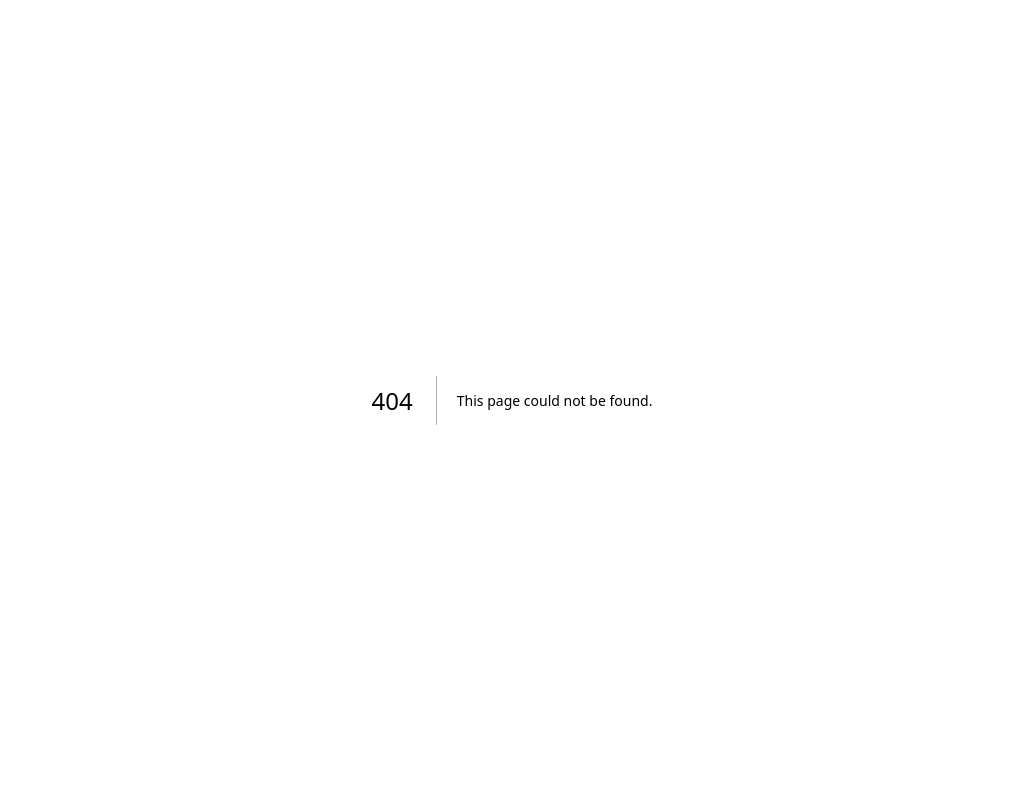
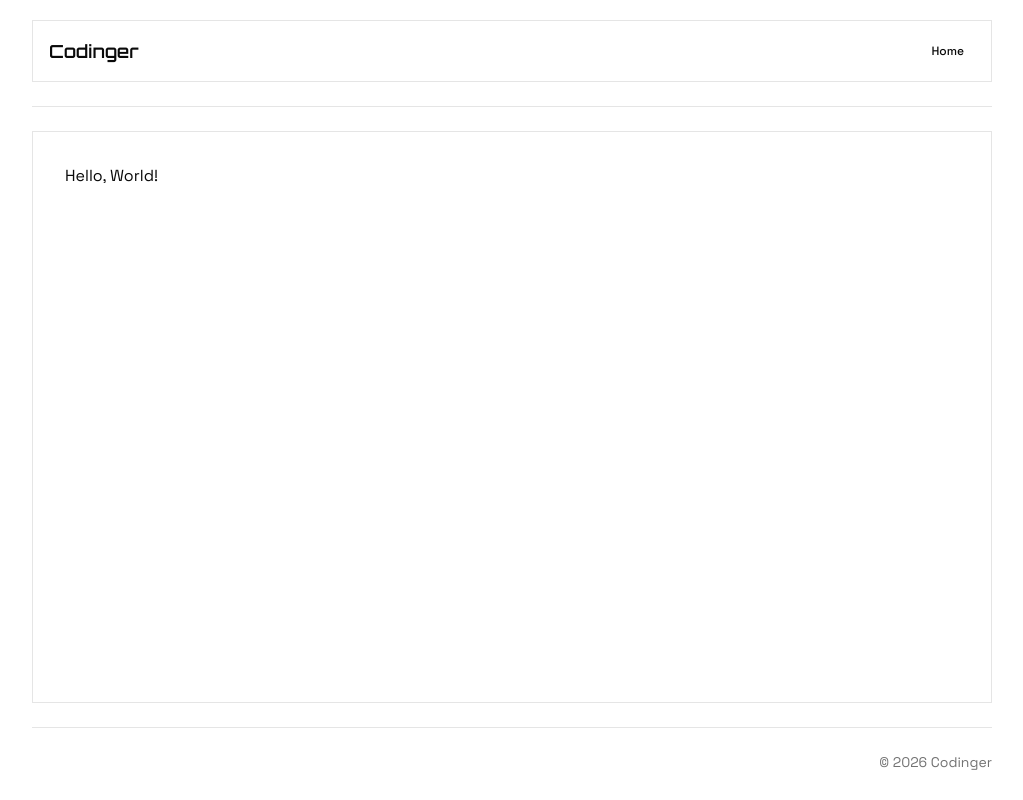
Before and after one commit to BenjaminDerProgrammierer/codinger, a Next.js app: page /platform in a window 1280 px wide. Before the commit this address had no page. Shown: the whole page, without its empty margins (128-1151 px from the left). Built offline with nearby package versions, Linux system fonts and the light colour scheme; a web font is replaced by a local one.

Commit message:
Add platform layout

```diff
--- a/src/app/page.tsx
+++ b/src/app/page.tsx
@@ -1,4 +1,5 @@
 import { Button } from "@/components/ui/button"
+import Link from "next/link"
 
 export default function Page() {
   return (
@@ -13,6 +14,12 @@ export default function Page() {
         <div className="font-mono text-xs text-muted-foreground">
           (Press <kbd>d</kbd> to toggle dark mode)
         </div>
+        <div>
+          <p>To go to the platform, click the button below or navigate to <code>/platform</code> in your browser.</p>
+          <Button asChild className="mt-2">
+            <Link href="/platform">Go to platform</Link>
+          </Button>
+        </div>
       </div>
     </div>
   )
--- /dev/null
+++ b/src/app/platform/layout.tsx
@@ -0,0 +1,43 @@
+import Link from "next/link"
+
+import { Button } from "@/components/ui/button"
+import { Separator } from "@/components/ui/separator"
+
+interface PlatformLayoutProps {
+  children: React.ReactNode
+}
+
+export default function PlatformLayout({
+  children,
+}: Readonly<PlatformLayoutProps>) {
+  return (
+    <main className="min-h-screen bg-background text-foreground">
+      <div className="mx-auto flex min-h-screen w-full max-w-5xl flex-col p-5 sm:px-6 lg:px-8">
+        <header className="flex items-center justify-between gap-4 border bg-card/80 p-4">
+          <h1 className="text-lg font-semibold font-heading">Codinger</h1>
+          <nav>
+            <ul>
+              <li>
+                <Button asChild variant="ghost" size="sm">
+                  <Link href="/platform">Home</Link>
+                </Button>
+              </li>
+            </ul>
+          </nav>
+        </header>
+
+        <Separator className="my-6" />
+
+        <main className="flex-1 border bg-card p-6 sm:p-8">
+          {children}
+        </main>
+
+        <Separator className="my-6" />
+
+        <footer className="pb-2 text-sm text-muted-foreground">
+          <p className="float-right">&copy; 2026 Codinger</p>
+        </footer>
+      </div>
+    </main>
+  )
+}
--- /dev/null
+++ b/src/app/platform/page.tsx
@@ -0,0 +1,5 @@
+export default function Page() {
+  return (
+    <h1>Hello, World!</h1>
+  )
+}
--- /dev/null
+++ b/src/components/ui/separator.tsx
@@ -0,0 +1,28 @@
+"use client"
+
+import * as React from "react"
+import { Separator as SeparatorPrimitive } from "radix-ui"
+
+import { cn } from "@/lib/utils"
+
+function Separator({
+  className,
+  orientation = "horizontal",
+  decorative = true,
+  ...props
+}: React.ComponentProps<typeof SeparatorPrimitive.Root>) {
+  return (
+    <SeparatorPrimitive.Root
+      data-slot="separator"
+      decorative={decorative}
+      orientation={orientation}
+      className={cn(
+        "shrink-0 bg-border data-horizontal:h-px data-horizontal:w-full data-vertical:w-px data-vertical:self-stretch",
+        className
+      )}
+      {...props}
+    />
+  )
+}
+
+export { Separator }
```
